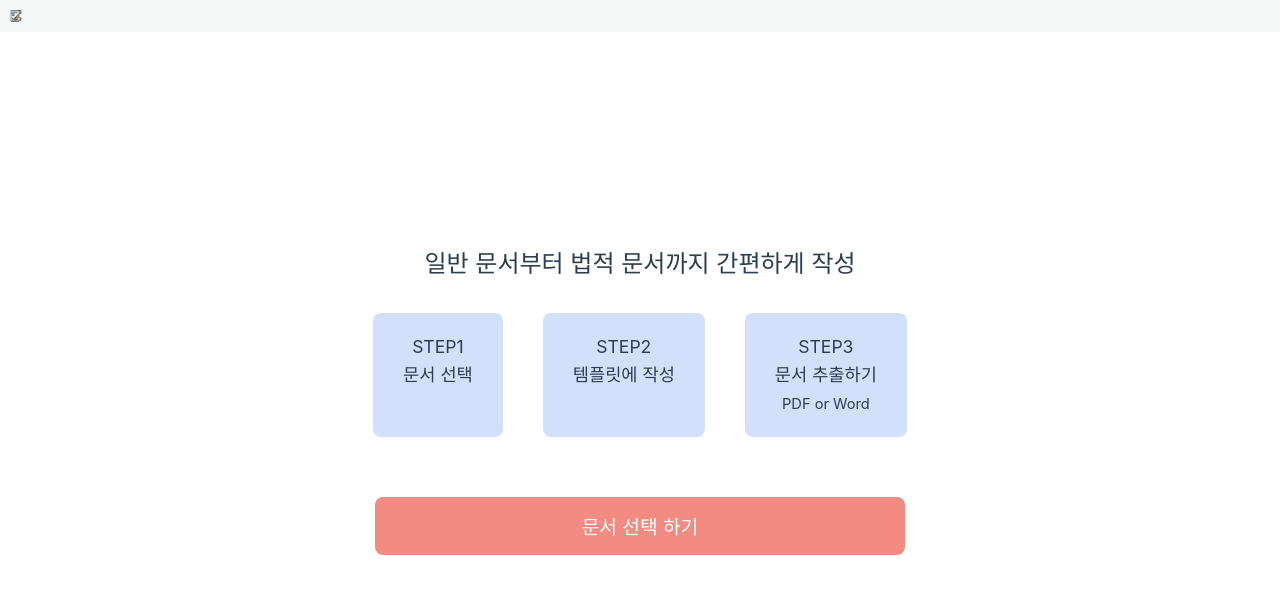
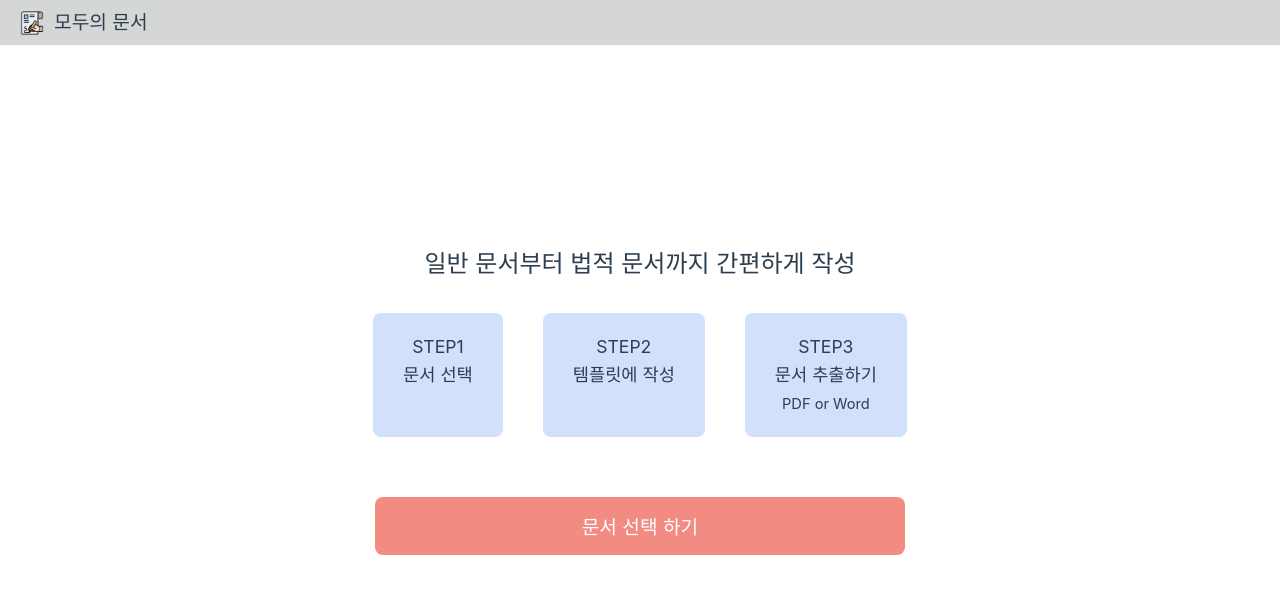
Before and after one commit to castela0119/all_docs, a Vue app in the folder vue-project/: page / in a window 1280 px wide. Shown: the top 594 px of the page. Built offline with nearby package versions, Linux system fonts and the light colour scheme; some icons are missing; what quasar would draw is missing.

Commit message:
feat : Header 영역 css 변경 및 새로고침 기능

```diff
--- a/vue-project/src/components/TheHeader.vue
+++ b/vue-project/src/components/TheHeader.vue
@@ -2,6 +2,7 @@
   <header class="app-header">
     <div class="logo" @click="openModal">
       <img src="@/assets/logo.png" alt="Logo" />
+      모두의 문서
     </div>
     <div>{{ title }}</div>
     <div class="user-icon">
@@ -11,7 +12,7 @@
     <!-- 모달 -->
     <div v-if="isModalOpen" class="modal-overlay" @click="closeModal">
       <div class="modal-content" @click.stop>
-        <p>{{ modalContent }}</p>
+        <p class="modal-text">{{ modalContent }}</p>
         <div class="modal-buttons">
           <button @click="closeModal">취소</button>
           <button @click="confirmModal">확인</button>
@@ -30,7 +31,16 @@ const router = useRouter()
 const route = useRoute()
 
 const openModal = () => {
-  isModalOpen.value = true
+
+  console.log("route.name ::", route.name);
+
+  if (route.name === 'Home') {
+    // HomeView에서는 새로고침
+    window.location.reload();
+  } else {
+    // 다른 페이지에서는 모달 오픈
+    isModalOpen.value = true
+  }
 }
 
 const closeModal = () => {
@@ -40,9 +50,9 @@ const closeModal = () => {
 // 현재 경로에 따라 모달의 내용을 동적으로 설정
 const modalContent = computed(() => {
   if (route.name === 'PaperType') {
-    return '문서작성을 취소하시겠습니까? 검색한 내역이 사라집니다.'
+    return '문서작성을 취소하시겠습니까? \n 검색한 내역이 사라집니다.'
   } else if (route.name === 'BorrowDocument') {
-    return '문서작성을 취소하시겠습니까? 작성한 내용이 사라집니다.'
+    return '문서작성을 취소하시겠습니까? \n 작성한 내용이 사라집니다.'
   } else {
     return '기본 내용입니다'
   }
@@ -56,16 +66,17 @@ const confirmModal = () => {
 
 <style scoped>
 .app-header {
-  position: fixed;
-  top: 0;
-  left: 0;
-  width: 100%;
-  display: flex;
-  justify-content: space-between;
-  align-items: center;
-  background-color: #f5f7f6;
-  padding: 10px;
-  z-index: 1000;
+  position: fixed; /* 화면 상단에 고정되도록 설정 */
+  top: 0; /* 상단 위치를 0으로 설정 */
+  left: 0; /* 좌측 위치를 0으로 설정 */
+  width: 100%; /* 너비를 100%로 설정하여 화면 가로 전체를 차지 */
+  display: flex; /* 자식 요소들을 플렉스 박스로 배치 */
+  justify-content: space-between; /* 자식 요소들 간의 여백을 양쪽 끝에 배치 */
+  align-items: center; /* 수직 정렬을 가운데로 설정 */
+  background-color: #d4d7d6; /* 배경색을 설정 */
+  padding: 20px; /* padding을 20px로 늘려 높이 증가 */
+  height: 45px; /* 명시적으로 높이를 60px로 설정 */
+  z-index: 1000; /* 다른 요소 위에 배치될 수 있도록 z-index 설정 */
 }
 
 .logo {
@@ -75,8 +86,9 @@ const confirmModal = () => {
 }
 
 .logo img {
-  height: 12px;
+  height: 24px;
   margin-right: 10px;
+  cursor: pointer;
 }
 
 .user-icon i {
@@ -127,4 +139,8 @@ const confirmModal = () => {
   background-color: #007bff;
   color: white;
 }
+
+.modal-text {
+  white-space: pre-line; /* \n이 줄바꿈으로 처리되도록 설정 */
+}
 </style>
```
